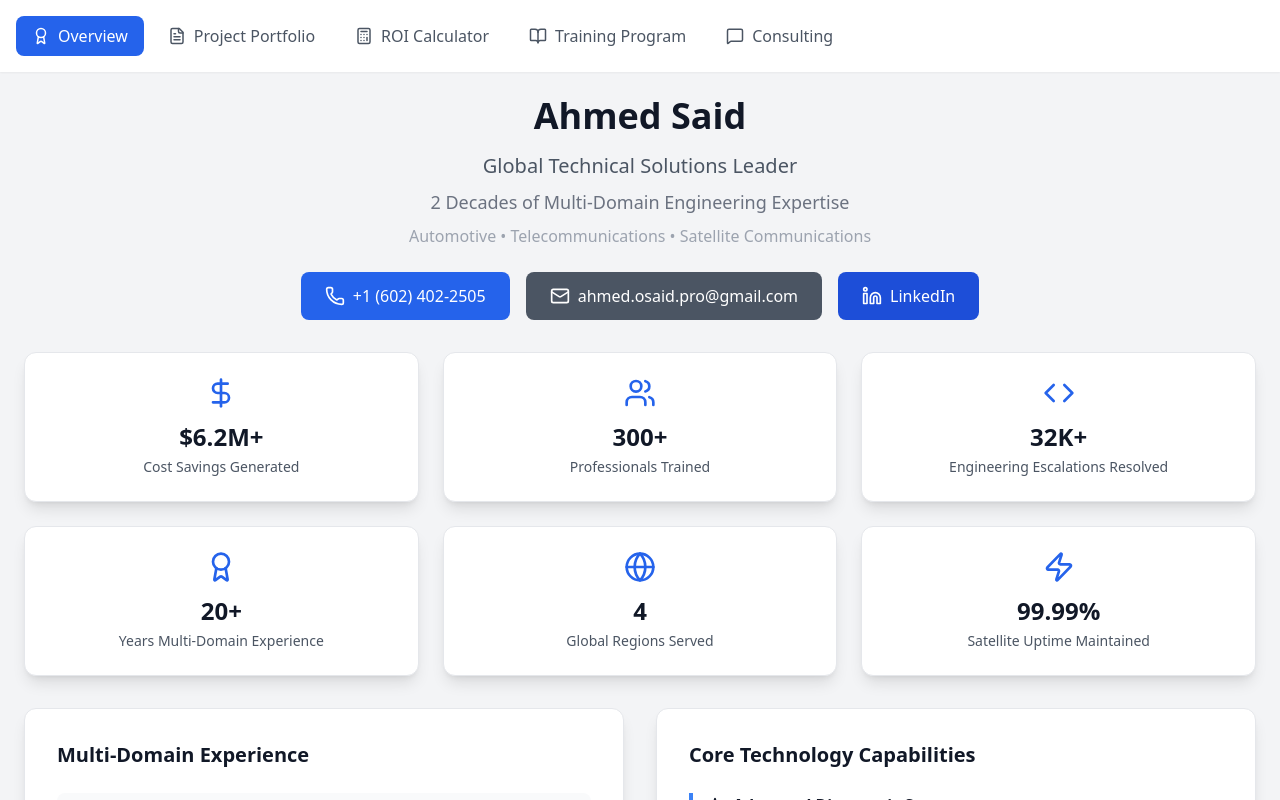
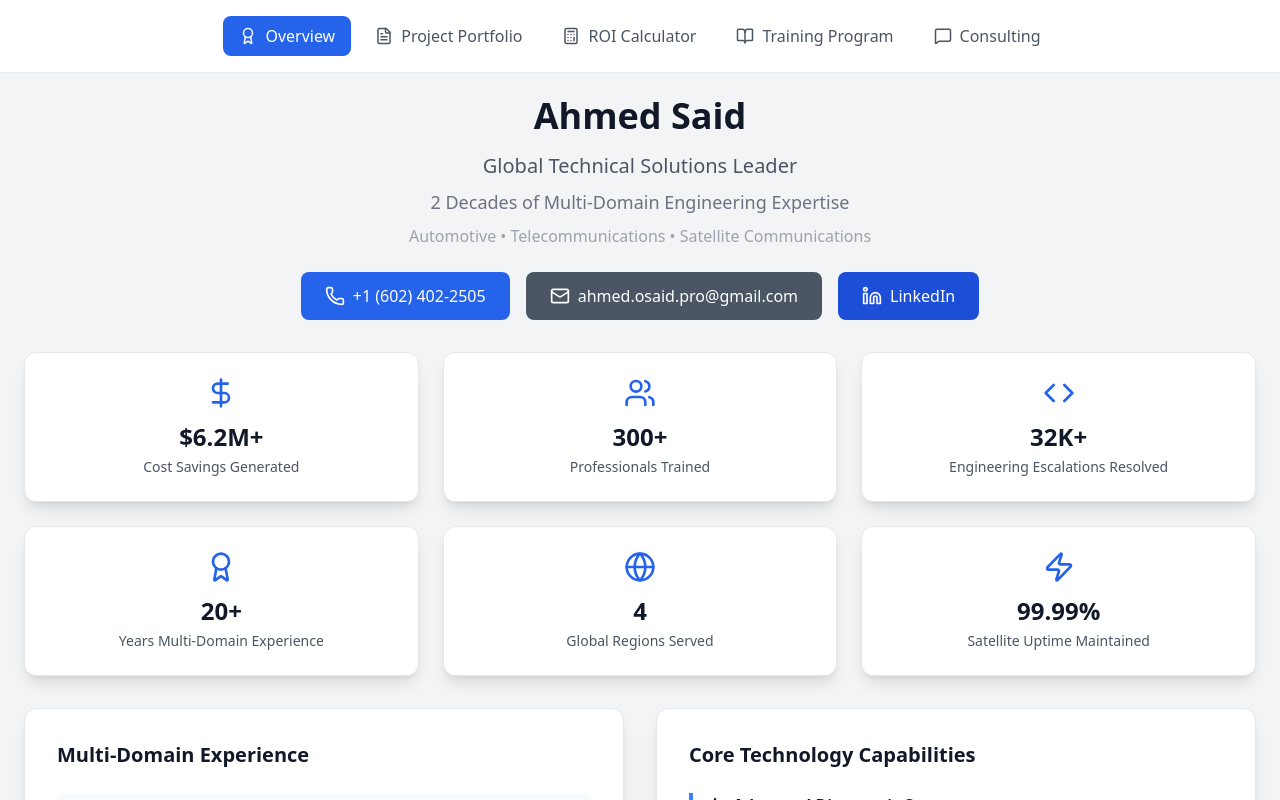
Before and after one commit to faraon87/Portfolio, a React (Create React App) app: page / in a window 1280 px wide. Shown: the top 800 px of the page. Built offline with nearby package versions, Linux system fonts and the light colour scheme; the HTML template or start-up script is replaced by a standard one.

Commit message:
Update App.js

```diff
--- a/src/App.js
+++ b/src/App.js
@@ -1410,7 +1410,7 @@
       {/* Top Navigation */}
       <div className="bg-white shadow-sm">
         <div className="max-w-7xl mx-auto">
-          <nav className="flex flex-wrap gap-2 p-4">
+          <nav className="flex flex-wrap gap-2 p-4 justify-center">
             {navigationSections.map((section) => (
               <button
                 key={section.id}
```
